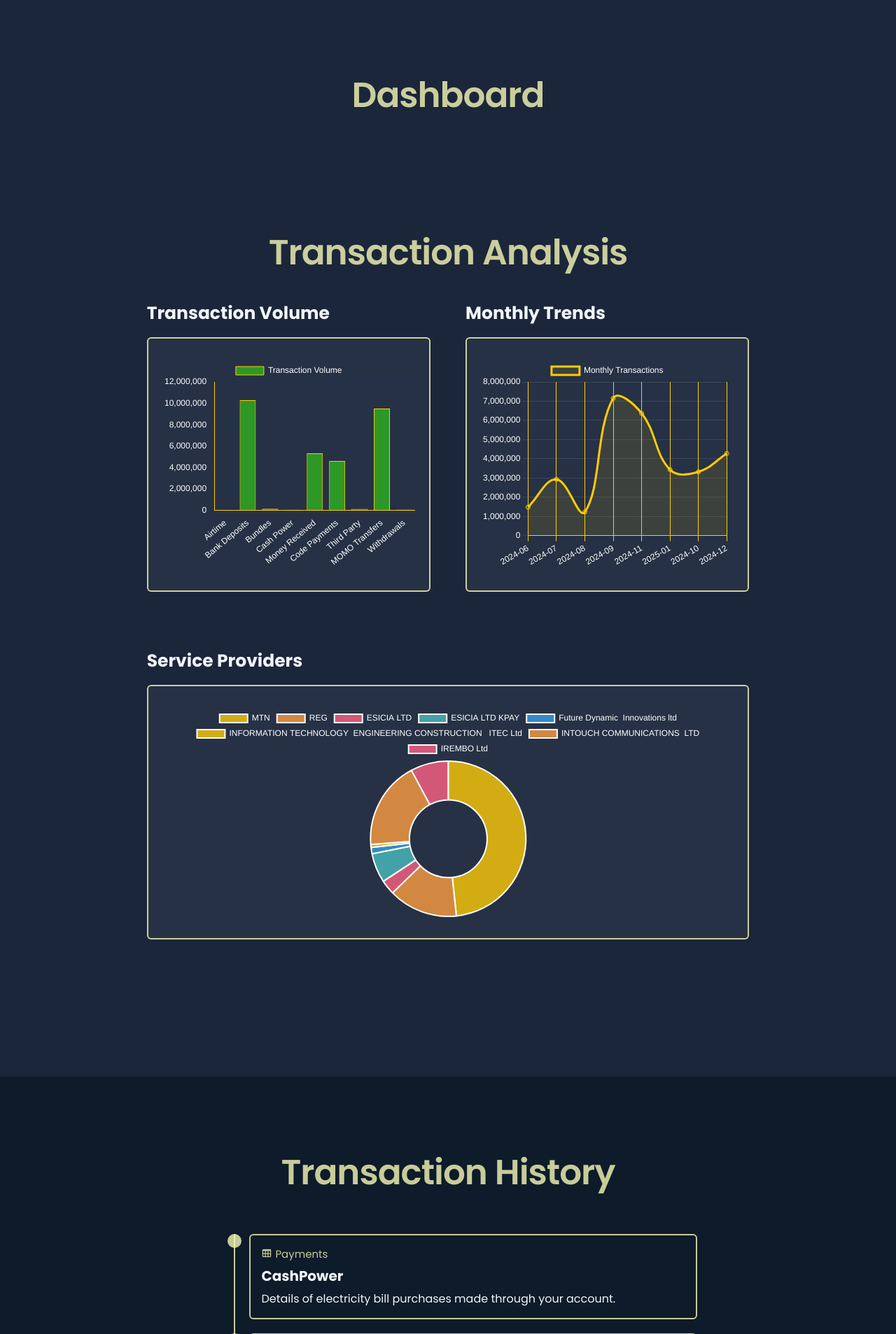
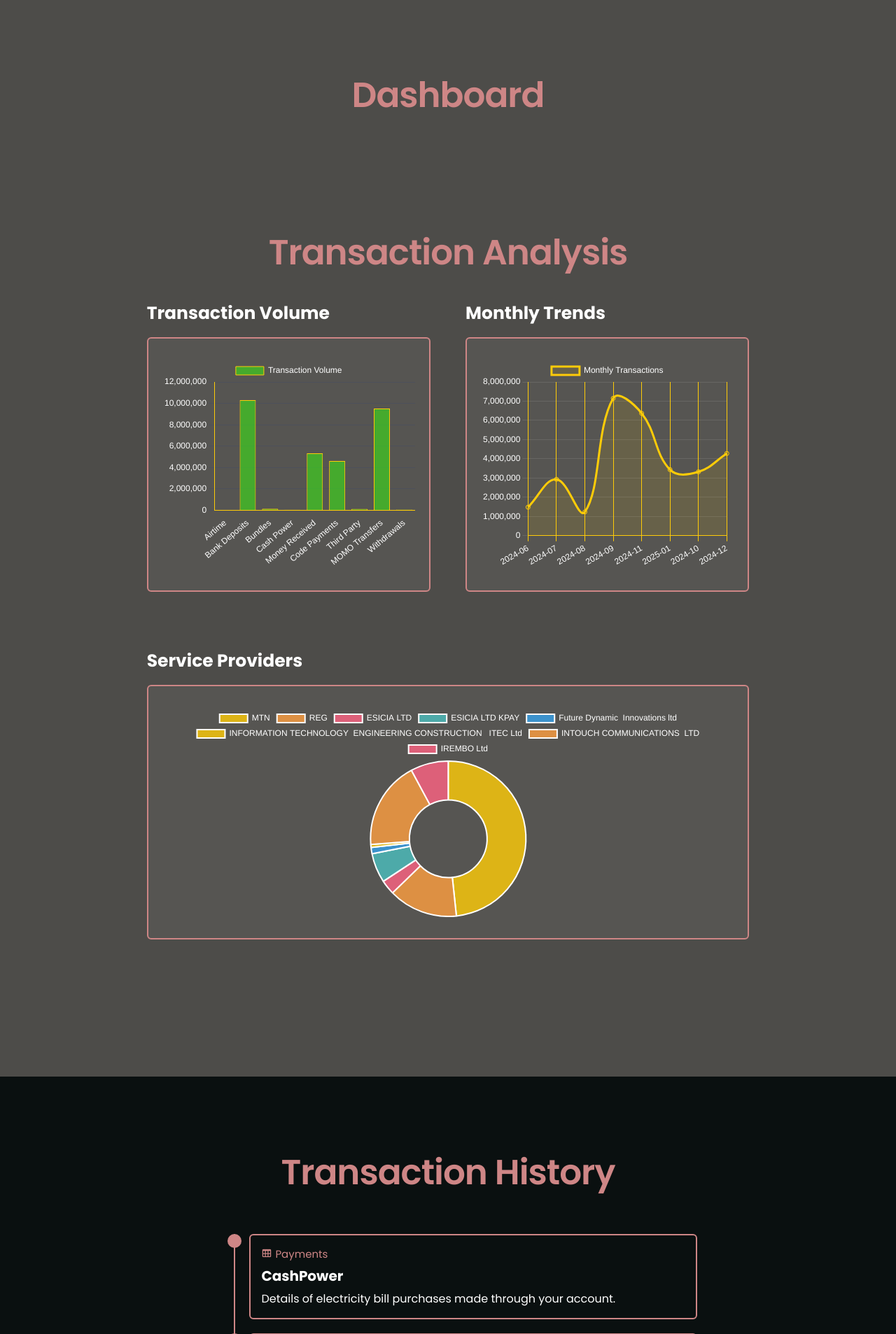
Before and after one commit to Fejiroobiku/MoMo-, a Django app: page /momo/ in a window 1280 px wide. Shown: the part 801-2708 px from the top of the page at 70% size. Run offline with Django 5.2, Linux system fonts and the light colour scheme; data comes from the database, SQL or seed files in the repository; parts of the project's set-up code (start-up, migrations or seed data) failed here and were passed over.

Commit message:
Update on swag.css

```diff
--- a/MOMO_DASHBOARD/momo/static/momo/css/swag.css
+++ b/MOMO_DASHBOARD/momo/static/momo/css/swag.css
@@ -12,12 +12,12 @@
 }
 
 :root {
-  --bg-color:  #0d1b2a;
-  --second-bg-color: #1b263b;
-  --text-color: #f1f5f9;
-  --main-color: #f5f7b4cd;
+  --bg-color: #0a1010; /* Keep dark navy */
+  --second-bg-color: #4d4c49; /* Keep secondary */
+  --text-color: rgb(255, 255, 255); /* Soft white */
+  --main-color: #ce8686;/* Professional blue */
   --grey-bg-color: #ffffff;
-  --grey-text-color: #64748b;
+  --grey-text-color: #888593;
 }
 
 html {
@@ -96,7 +96,7 @@ section {
   isolation: isolate;
   filter: hue-rotate(
     10deg
-  );
+  ); /* Adjust the degree value as needed for your desired hue effect */
 }
 .home::after {
   content: "";
@@ -189,8 +189,8 @@ section {
   z-index: 1;
   overflow: hidden;
   transition: 0.5s;
-  border-radius: 2rem;
-  font-weight: 500;
+  border-radius: 2rem; /* More rounded = different feel */
+  font-weight: 500; /* Slightly lighter font weight */
   letter-spacing: 0.05rem;
 }
 .btn-box .btn:hover {
@@ -261,7 +261,7 @@ section {
   height: 100%;
   background: var(--main-color);
   z-index: -1;
-  transition: 0.5s;
+  transition: 0.3s;
 }
 
 .home-sci a:hover::before {
@@ -336,7 +336,7 @@ span {
 }
 
 .dashboard.show-animate .dashboard-img .circle-spin {
-  animation: dashboardSpinner 8s linear infinite;
+  animation: dashboardSpinner 7s linear infinite;
 }
 
 .dashboard-content {
@@ -546,11 +546,11 @@ span {
 }
 
 .charts-column:nth-child(1) .charts-content .progress:nth-child(2) .bar span {
-  width: 39%;
+  width: 39.88%;
 }
 
 .charts-column:nth-child(1) .charts-content .progress:nth-child(3) .bar span {
-  width: 35%;
+  width: 35.94%;
 }
 
 .charts-column:nth-child(1) .charts-content .progress:nth-child(4) .bar span {
@@ -730,7 +730,7 @@ span {
   background: var(--bg-color);
   z-index: 2;
   opacity: 0.2;
-  transition: opacity 2s ease;
+  transition: opacity 3s ease;
 }
 
 .animate.loaded {
```
